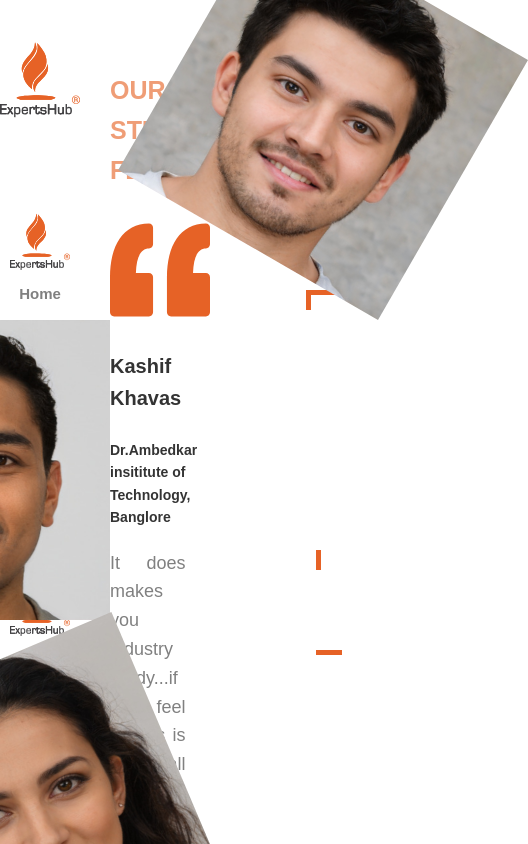
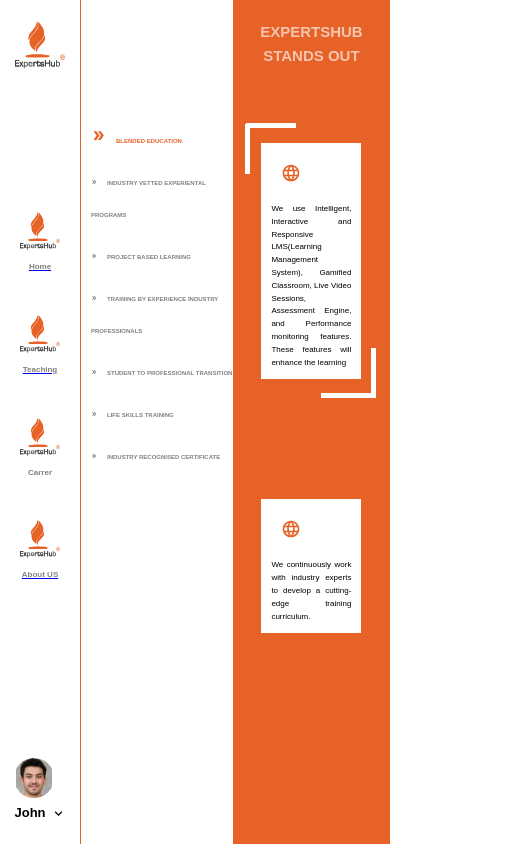
Before and after one commit to pavantej937/expertshub, a React (Create React App) app: page /education in a window 390 px wide. Shown: the top 844 px of the page, 528 px wide, since content can reach past the window. Built offline with nearby package versions, Linux system fonts and the light colour scheme.

Commit message:
Routing added and some stling fixed

```diff
--- a/package.json
+++ b/package.json
@@ -17,6 +17,7 @@
     "npm": "^7.24.1",
     "react": "^17.0.2",
     "react-dom": "^17.0.2",
+    "react-router-dom": "^5.3.0",
     "react-scripts": "4.0.3",
     "sass": "^1.42.1",
     "scss": "^0.2.4",
--- a/src/App.js
+++ b/src/App.js
@@ -1,3 +1,5 @@
+import { BrowserRouter, Switch, Route, Redirect } from "react-router-dom";
+
 import "./App.css";
 import Home from "./pages/home/Home";
 import Education from "./pages/education/Education";
@@ -5,9 +7,19 @@
 
 function App() {
   return (
-    <div className="App">
-      <Testimonials />
-    </div>
+    <BrowserRouter>
+      <Switch>
+        <Route path="/" exact>
+          <Home />
+        </Route>
+        <Route path="/testimonials">
+          <Testimonials />
+        </Route>
+        <Route path="/education">
+          <Education type="series" />
+        </Route>
+      </Switch>
+    </BrowserRouter>
   );
 }
 
--- a/src/components/blendedEducation/BlendedEducation.jsx
+++ b/src/components/blendedEducation/BlendedEducation.jsx
@@ -12,27 +12,27 @@
           <span>blended Education</span>
         </h1>
         <h1>
-          <DoubleArrowIcon />
+          <DoubleArrowIcon className="icon" />
           <span>industry vetted experiental programs</span>
         </h1>
         <h1>
-          <DoubleArrowIcon />
+          <DoubleArrowIcon className="icon" />
           <span>project based learning</span>
         </h1>
         <h1>
-          <DoubleArrowIcon />
+          <DoubleArrowIcon className="icon" />
           <span>training by experience industry professionals</span>
         </h1>
         <h1>
-          <DoubleArrowIcon />
+          <DoubleArrowIcon className="icon" />
           <span>student to professional transition</span>
         </h1>
         <h1>
-          <DoubleArrowIcon />
+          <DoubleArrowIcon className="icon" />
           <span>life skills training</span>
         </h1>
         <h1>
-          <DoubleArrowIcon />
+          <DoubleArrowIcon className="icon" />
           <span>industry recognised certificate</span>
         </h1>
       </div>
--- a/src/components/blendedEducation/blendedEducation.scss
+++ b/src/components/blendedEducation/blendedEducation.scss
@@ -24,3 +24,82 @@
         }
     }
 }
+
+@media screen and (max-width: 1200px) {
+    .blendedEducation {
+        .content {
+            h1 {
+                span {
+                    font-size: 1.3rem;
+                }
+            }
+        }
+    }
+}
+@media screen and (max-width: 1000px) {
+    .blendedEducation {
+        .content {
+            h1 {
+                span {
+                    font-size: 1rem;
+                }
+            }
+        }
+    }
+}
+@media screen and (max-width: 800px) {
+    .blendedEducation {
+        padding: 0rem;
+
+        .content {
+            margin-top: 12rem;
+            margin-left: 1rem;
+
+            h1 {
+                span {
+                    font-size: 0.8rem;
+                }
+            }
+        }
+    }
+}
+@media screen and (max-width: 600px) {
+    .blendedEducation {
+        padding: 0rem;
+
+        .content {
+            margin-top: 12rem;
+            margin-left: 1rem;
+
+            h1 {
+                margin-bottom: 2rem;
+
+                span {
+                    font-size: 0.8rem;
+                }
+            }
+        }
+    }
+}
+@media screen and (max-width: 400px) {
+    .blendedEducation {
+        padding: 0rem;
+
+        .content {
+            margin-top: 12rem;
+            margin-left: 1rem;
+
+            h1 {
+                margin-bottom: 1rem;
+
+                .icon {
+                    font-size: 0.6rem;
+                }
+
+                span {
+                    font-size: 0.6rem;
+                }
+            }
+        }
+    }
+}
--- a/src/components/blenderCarousel/BlenderCarousel.jsx
+++ b/src/components/blenderCarousel/BlenderCarousel.jsx
@@ -7,8 +7,8 @@
     <div className="blenderCarousel">
       <h1>expertshub stands out</h1>
 
-      <div class="swiper-container">
-        <div class="swiper-wrapper">
+      <div className="swiper-container">
+        <div className="swiper-wrapper">
           <div className="border-top"></div>
           <div className="border-left"></div>
           <div className="border-bottom"></div>
@@ -22,7 +22,7 @@
               features will enhance the learning
             </p>
           </div>
-          <div class="swiper-slide">
+          <div className="swiper-slide">
             <LanguageIcon className="icon" />
             <p>
               We continuously work with industry experts to develop a
--- a/src/components/blenderCarousel/blenderCarousel.scss
+++ b/src/components/blenderCarousel/blenderCarousel.scss
@@ -96,4 +96,147 @@
     }
 }
 
-//Swiper https://codesandbox.io/s/vv9lk?file=/src/App.jsx
+@media screen and (max-width: 1200px) {
+    .blenderCarousel {
+        h1 {
+            font-size: 2.5rem;
+
+            margin-bottom: 5.5rem;
+        }
+
+        .swiper-container,
+        .swiper-wrapper {
+            width: 30rem;
+
+            .border-bottom {
+                bottom: -36rem;
+                right: -18rem;
+            }
+            .border-right {
+                bottom: -36rem;
+                right: -33rem;
+            }
+
+            .swiper-slide {
+                font-size: 1.5rem;
+
+                margin-bottom: 7rem;
+                padding: 4rem;
+                padding-top: 8rem;
+            }
+        }
+    }
+}
+
+@media screen and (max-width: 1000px) {
+    .blenderCarousel {
+        h1 {
+            font-size: 2rem;
+
+            margin-bottom: 5.5rem;
+        }
+
+        .swiper-container,
+        .swiper-wrapper {
+            width: 25rem;
+
+            .border-bottom {
+                right: -16rem;
+                bottom: -32rem;
+            }
+            .border-right {
+                bottom: -32rem;
+                right: -28rem;
+            }
+
+            .swiper-slide {
+                font-size: 1.3rem;
+
+                margin-bottom: 12rem;
+                padding: 3rem;
+                padding-top: 8rem;
+            }
+        }
+    }
+}
+@media screen and (max-width: 800px) {
+    .blenderCarousel {
+        overflow: hidden;
+        h1 {
+            font-size: 1.5rem;
+
+            margin-bottom: 5.5rem;
+        }
+
+        .swiper-container,
+        .swiper-wrapper {
+            width: 20rem;
+
+            .border-bottom {
+                right: -12rem;
+                bottom: -32rem;
+            }
+            .border-right {
+                bottom: -32rem;
+                right: -22rem;
+            }
+
+            .swiper-slide {
+                font-size: 1.1rem;
+
+                margin-bottom: 12rem;
+                padding: 3rem;
+                padding-top: 8rem;
+            }
+        }
+    }
+}
+
+@media screen and (max-width: 600px) {
+    .blenderCarousel {
+        overflow: hidden;
+        h1 {
+            text-align: center;
+            font-size: 1.5rem;
+
+            margin-bottom: 5.5rem;
+        }
+
+        .swiper-container,
+        .swiper-wrapper {
+            width: 10rem;
+
+            .border-top {
+                top: 0rem;
+                left: -1.5rem;
+            }
+            .border-left {
+                top: -0.4rem;
+                left: -1.1rem;
+            }
+
+            .border-bottom {
+                right: -6rem;
+                bottom: -26rem;
+            }
+            .border-right {
+                bottom: -26rem;
+                right: -11rem;
+            }
+
+            .swiper-slide {
+                font-size: 0.8rem;
+
+                margin-bottom: 12rem;
+                padding: 1rem;
+                padding-top: 6rem;
+                .icon {
+                    left: 2rem;
+
+                    font-size: 2rem;
+                    color: #e66226;
+                }
+            }
+        }
+    }
+}
--- a/src/components/leftbar/LeftBar.jsx
+++ b/src/components/leftbar/LeftBar.jsx
@@ -1,4 +1,5 @@
 import React from "react";
+import { Link } from "react-router-dom";
 import ExpandMoreIcon from "@mui/icons-material/ExpandMore";
 
 import "./leftbar.scss";
@@ -9,30 +10,37 @@
 const LeftBar = () => {
   return (
     <div className="leftbar">
+      <Link to="/" className="link">
         <div className="logo">
           <img src={Logo} alt="" />
         </div>
+      </Link>
 
       <div className="icons">
+        <Link to="/">
           <div className="icon">
             <img src={Logo} alt="" />
             <h3>Home</h3>
           </div>
+        </Link>
 
-        <div className="icon">
-          <img src={Logo} alt="" />
-          <h3>About US</h3>
-        </div>
-
+        <Link to="/education">
           <div className="icon">
             <img src={Logo} alt="" />
             <h3>Teaching</h3>
           </div>
+        </Link>
 
         <div className="icon">
           <img src={Logo} alt="" />
           <h3>Carrer</h3>
         </div>
+        <Link to="/testimonials">
+          <div className="icon">
+            <img src={Logo} alt="" />
+            <h3>About US</h3>
+          </div>
+        </Link>
       </div>
 
       <div className="profile">
--- a/src/components/leftbar/leftbar.scss
+++ b/src/components/leftbar/leftbar.scss
@@ -8,6 +8,7 @@
     flex-direction: column;
     justify-content: space-between;
     align-items: center;
+    border-right: 1px solid #e66226;
 
     .logo {
         img {
@@ -61,3 +62,86 @@
         }
     }
 }
+
+@media screen and (max-width: 1500px) {
+    .leftbar {
+        .logo {
+            img {
+                width: 7rem;
+                height: 7rem;
+            }
+        }
+
+        .icons {
+            .icon {
+                img {
+                    width: 5rem;
+                    height: 5rem;
+                }
+                h3 {
+                    font-size: 1.3rem;
+                }
+            }
+        }
+    }
+}
+@media screen and (max-width: 1000px) {
+    .leftbar {
+        .logo {
+            img {
+                width: 6rem;
+                height: 6rem;
+            }
+        }
+
+        .icons {
+            .icon {
+                margin-bottom: 3rem;
+                img {
+                    width: 5rem;
+                    height: 5rem;
+                }
+                h3 {
+                    font-size: 1.02rem;
+                }
+            }
+        }
+    }
+}
+@media screen and (max-width: 800px) {
+    .leftbar {
+        padding: 2rem 4rem;
+        .logo {
+            img {
+                width: 5rem;
+                height: 5rem;
+            }
+        }
+
+        .icons {
+            .icon {
+                margin-bottom: 5rem;
+                img {
+                    width: 4rem;
+                    height: 4rem;
+                }
+                h3 {
+                    font-size: 0.8rem;
+                }
+            }
+        }
+    }
+}
+@media screen and (max-width: 600px) {
+    .leftbar {
+        .icons {
+            .icon {
+                margin-bottom: 4rem;
+                img {
+                    width: 4rem;
+                    height: 4rem;
+                }
+            }
+        }
+    }
+}
--- a/src/components/testimonialSlider/TestimonialSlider.jsx
+++ b/src/components/testimonialSlider/TestimonialSlider.jsx
@@ -12,6 +12,7 @@
       <div className="border-left"></div>
       <div className="border-bottom"></div>
       <div className="border-right"></div>
+
       <div className="img-1">
         <img src={Img3} alt="" />
       </div>
--- a/src/components/testimonialSlider/testimonialSlide.scss
+++ b/src/components/testimonialSlider/testimonialSlide.scss
@@ -1,6 +1,6 @@
 .slider {
     padding: 2rem;
-
+overflow: hidden;
     width: 45vw;
     height: 100vh;
 
@@ -10,10 +10,11 @@
 
     position: relative;
 
+
     .border-top {
         width: 20%;
         height: 0.5rem;
-        background-color: #E66226;
+        background-color: #e66226;
         position: absolute;
         top: 27rem;
         left: 7.5rem;
@@ -21,7 +22,7 @@
     .border-left {
         width: 15%;
         height: 0.5rem;
-        background-color: #E66226;
+        background-color: #e66226;
         position: absolute;
         top: 27rem;
         left: 7.5rem;
@@ -33,7 +34,7 @@
     .border-bottom {
         width: 20%;
         height: 0.5rem;
-        background-color: #E66226;
+        background-color: #e66226;
         position: absolute;
         top: 63rem;
         left: 8rem;
@@ -41,7 +42,7 @@
     .border-right {
         width: 15%;
         height: 0.5rem;
-        background-color: #E66226;
+        background-color: #e66226;
         position: absolute;
         top: 53rem;
         left: 8.5rem;
@@ -76,3 +77,79 @@
         transform-origin: 100%;
     }
 }
+
+@media screen and (max-width: 1500px) {
+    .slider {
+        .border-top {
+            top: 27rem;
+            left: 13.5rem;
+        }
+        .border-left {
+            top: 27rem;
+            left: 13.5rem;
+        }
+
+        .border-bottom {
+            top: 57.5rem;
+            left: 13rem;
+        }
+        .border-right {
+            top: 48rem;
+            left: 13.5rem;
+        }
+
+        div {
+            width: 25rem;
+            height: 25rem;
+        }
+
+        .img-1 {
+            top: 7rem;
+            right: 15rem;
+        }
+        .img-2 {
+            top: 30rem;
+            right: 21rem;
+        }
+        .img-3 {
+            top: 54rem;
+            right: 16rem;
+        }
+    }
+}
+@media screen and (max-width: 1400px) {
+    .slider {
+        .border-top {
+            left: 8.5rem;
+        }
+        .border-left {
+            left: 8.5rem;
+        }
+
+        .border-bottom {
+            top: 57rem;
+            left: 8.1rem;
+        }
+        .border-right {
+            left: 8.5rem;
+        }
+    }
+}
+@media screen and (max-width: 1300px) {
+    .slider {
+        .border-top {
+            left: 5.5rem;
+        }
+        .border-left {
+            left: 5.5rem;
+        }
+
+        .border-bottom {
+            top: 56rem;
+            left: 5.1rem;
+        }
+        .border-right {
+            left: 5.5rem;
+        }
+    }
+}
--- a/src/pages/testimonials/testimonials.scss
+++ b/src/pages/testimonials/testimonials.scss
@@ -1,7 +1,9 @@
 .testimonials {
     display: flex;
 
-    padding: 2rem;
+    // padding: 2rem;
+
+    overflow: hidden;
 
     .content {
         width: 45vw;
@@ -9,7 +11,7 @@
 
         padding: 5rem;
 
-
+        border-right: 1px solid #e66226;
 
         img {
             width: 10rem;
@@ -44,3 +46,18 @@
         }
     }
 }
+
+@media screen and (max-width: 1500px) {
+    .testimonials {
+        .content {
+            padding: 4rem;
+
+            p {
+                font-size: 1.6rem;
+                text-align: justify;
+
+                color: grey;
+            }
+        }
+    }
+}
```
Also changed, not shown: src/index.css (line endings or trailing spaces), 1 other file (tests, documents, lock files or other folders). Lines whose indentation alone changed are shown as unchanged.
